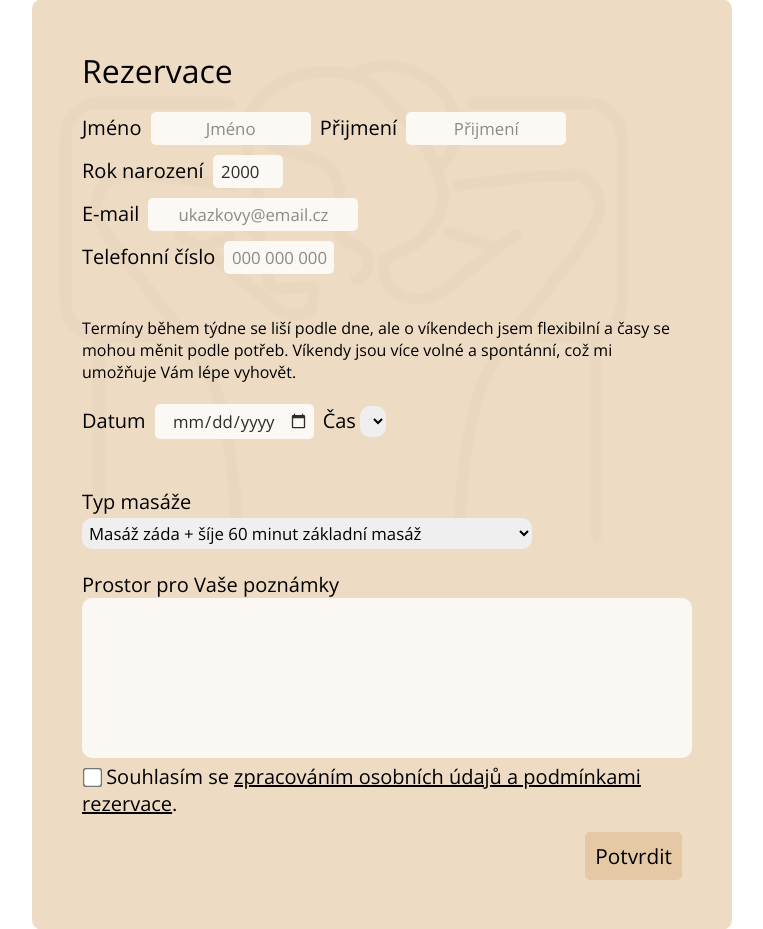
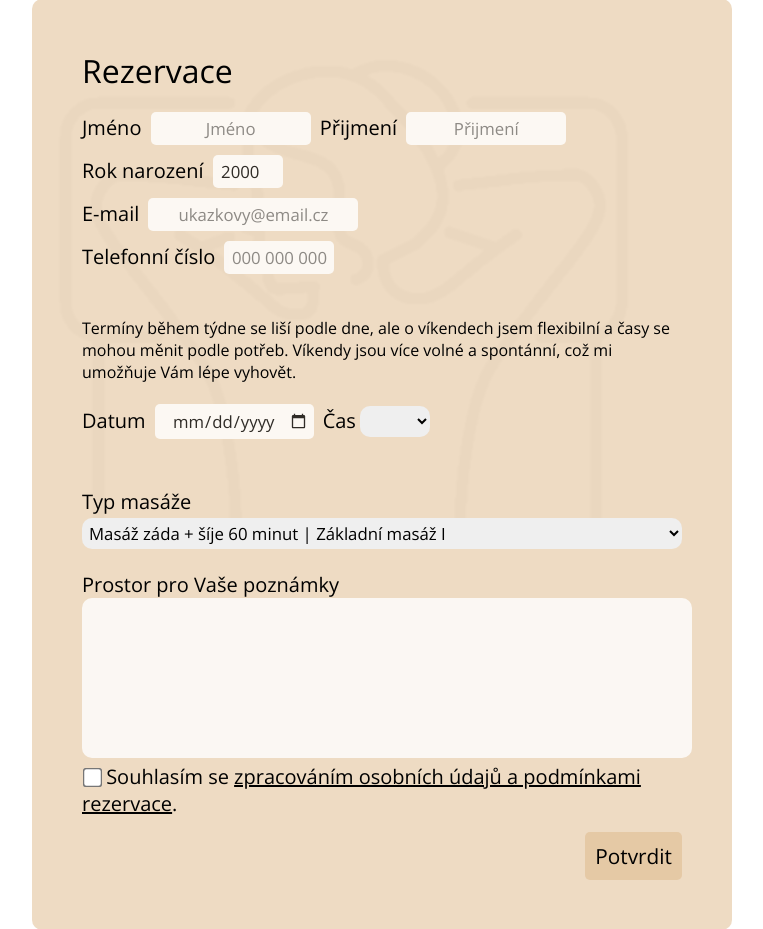
Before and after one commit to poruto/web-flask-masazedom.cz, a Flask app: page /rezervace in a window 1280 px wide; the page is wider, and only the part inside the window is pictured. Shown: the part 243-1172 px from the top of that part, without its empty margins (288-1051 px from the left). Run offline with Flask 3, Linux system fonts and the light colour scheme; lists and menus that the app fills with data are empty.

Commit message:
rezervace

```diff
--- a/templates/rezervace.html
+++ b/templates/rezervace.html
@@ -40,7 +40,7 @@
 
             <label for="reservation_time" class="reservation_label">Čas</label>
 
-            <select onchange="isReservationAvailable()" id="reservation_time" class="reservation_select" name="reservation_time" size="1">
+            <select style="min-width: 70px;" onchange="isReservationAvailable()" id="reservation_time" class="reservation_select" name="reservation_time" size="1">
             </select>
 
             <br>
@@ -52,11 +52,11 @@
             <label class="reservation_label" for="reservation_type">Typ masáže</label>
 
             <br>
-            <select style="margin-top: 3px; width: 75%;" class="reservation_select" name="reservation_type" size="1">
-                <option value="Masáž záda + šíje 60 minut základní masáž">Masáž záda + šíje 60 minut základní masáž</option>
-                <option value="Masáž záda + nohy 60 minut základní masáž">Masáž záda + nohy 60 minut základní masáž</option>
-                <option value="Masáž záda + nohy 60 minut masáž s co nejmenším zásahem do intimity">Masáž záda + nohy 60 minut masáž s co nejmenším zásahem do intimity</option>
-                <option value="Masáž záda + šíje + nohy + ruce 90 minut celotělová">Masáž záda + šíje + nohy + ruce	90 minut celotělová</option>
+            <select style="margin-top: 3px; width: 100%;" class="reservation_select" name="reservation_type" size="1">
+                <option value="Masáž záda + šíje 60 minut | Základní masáž I">Masáž záda + šíje 60 minut | Základní masáž I</option>
+                <option value="Masáž záda + nohy 60 minut | Základní masáž II">Masáž záda + nohy 60 minut | Základní masáž II</option>
+                <option value="Masáž záda + nohy 60 minut | Masáž s více soukromím">Masáž záda + nohy 60 minut | Masáž s více soukromím</option>
+                <option value="Masáž záda + šíje + nohy + ruce	90 minut | Celotělová">Masáž záda + šíje + nohy + ruce	90 minut | Celotělová</option>
                 <option value="60 minut, dle vlastního výběru">60 minut, dle vlastního výběru</option>
                 <option value="90 minut, dle vlastního výběru">90 minut, dle vlastního výběru</option>
             </select>
```
Also changed, not shown: 2 other files.
